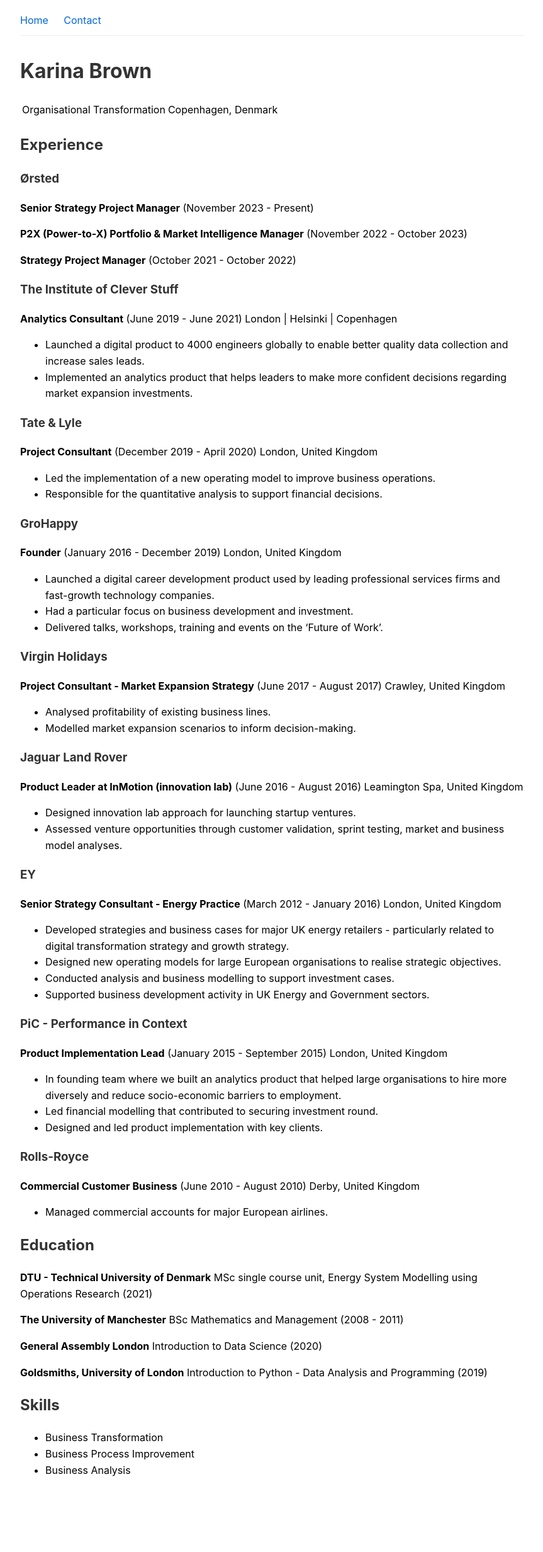
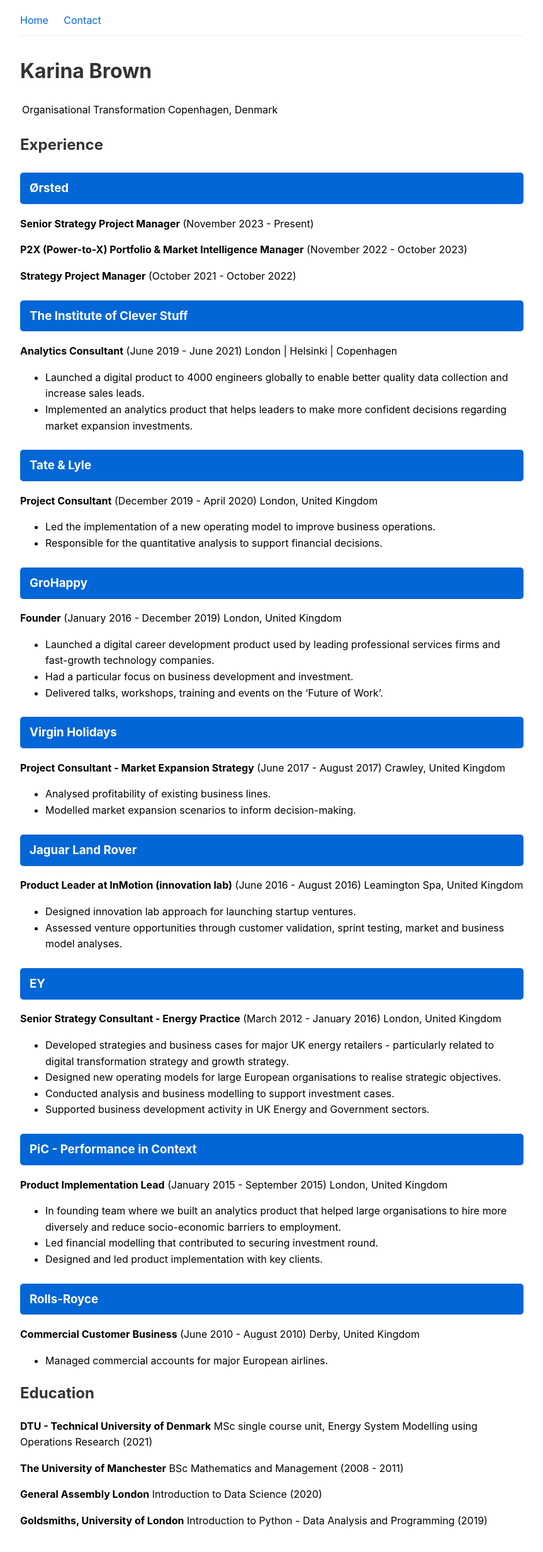
Before and after one commit to Karina01/personal-website, a Jekyll site: the page built from index.md, in a window 1280 px wide. Shown: the whole page at 63% size, without its empty margins (208-1071 px from the left). Built offline with Jekyll 4.4.1, drawn with Linux system fonts in a browser that asks for light colours; before the commit the page ends 2383 px from its top, so only the background shows below that.

Commit message:
Style employer headings and remove skills section
- Add blue background to company names (h3) for visual distinction
- Remove skills section from home page

Co-Authored-By: Claude Opus 4.5 <noreply@anthropic.com>

```diff
--- a/_layouts/default.html
+++ b/_layouts/default.html
@@ -9,7 +9,8 @@
     nav { border-bottom: 1px solid #eee; padding-bottom: 10px; margin-bottom: 30px; }
     nav a { margin-right: 20px; text-decoration: none; color: #0366d6; }
     nav a:hover { text-decoration: underline; }
-    h1, h2, h3 { color: #333; }
+    h1, h2 { color: #333; }
+    h3 { color: #fff; background: #0366d6; padding: 10px 15px; border-radius: 5px; margin-top: 25px; }
   </style>
 </head>
 <body>
--- a/index.md
+++ b/index.md
@@ -88,9 +88,3 @@ Introduction to Data Science (2020)
 
 **Goldsmiths, University of London**
 Introduction to Python - Data Analysis and Programming (2019)
-
-## Skills
-
-- Business Transformation
-- Business Process Improvement
-- Business Analysis
```
